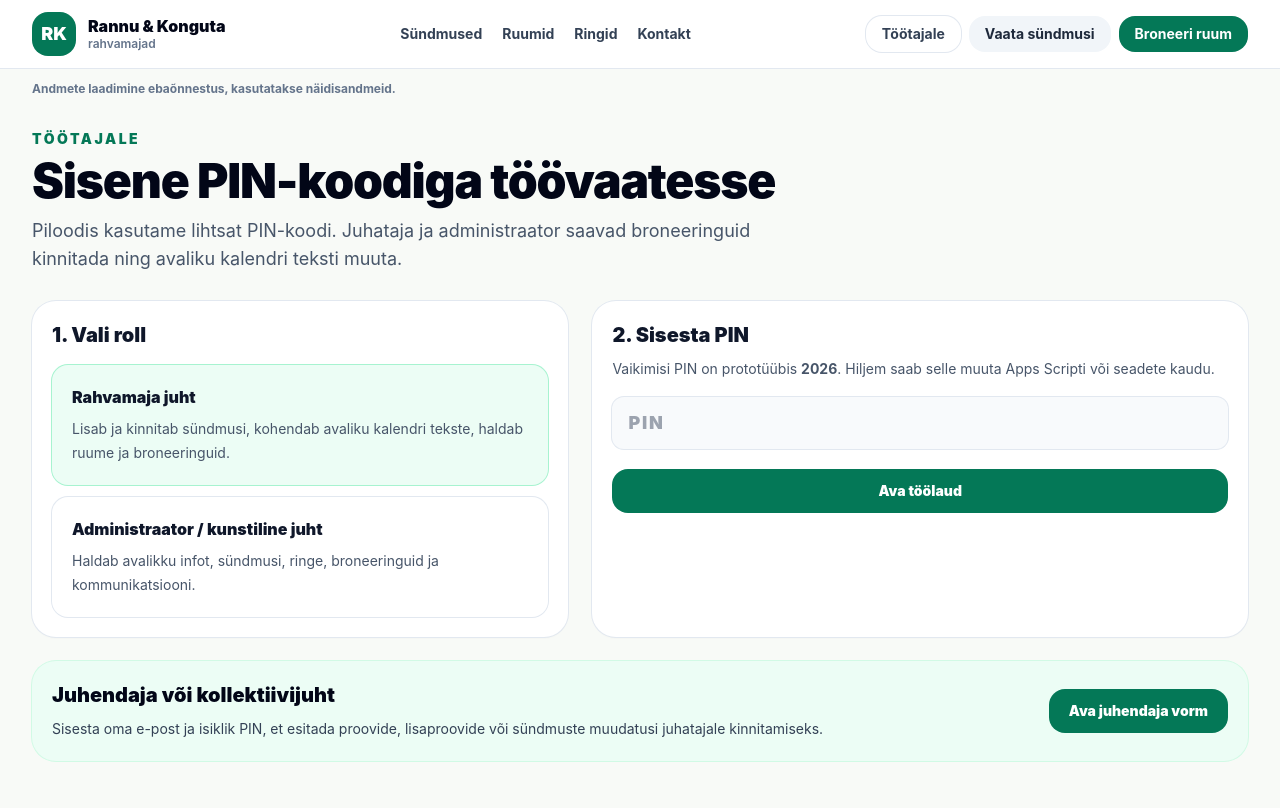
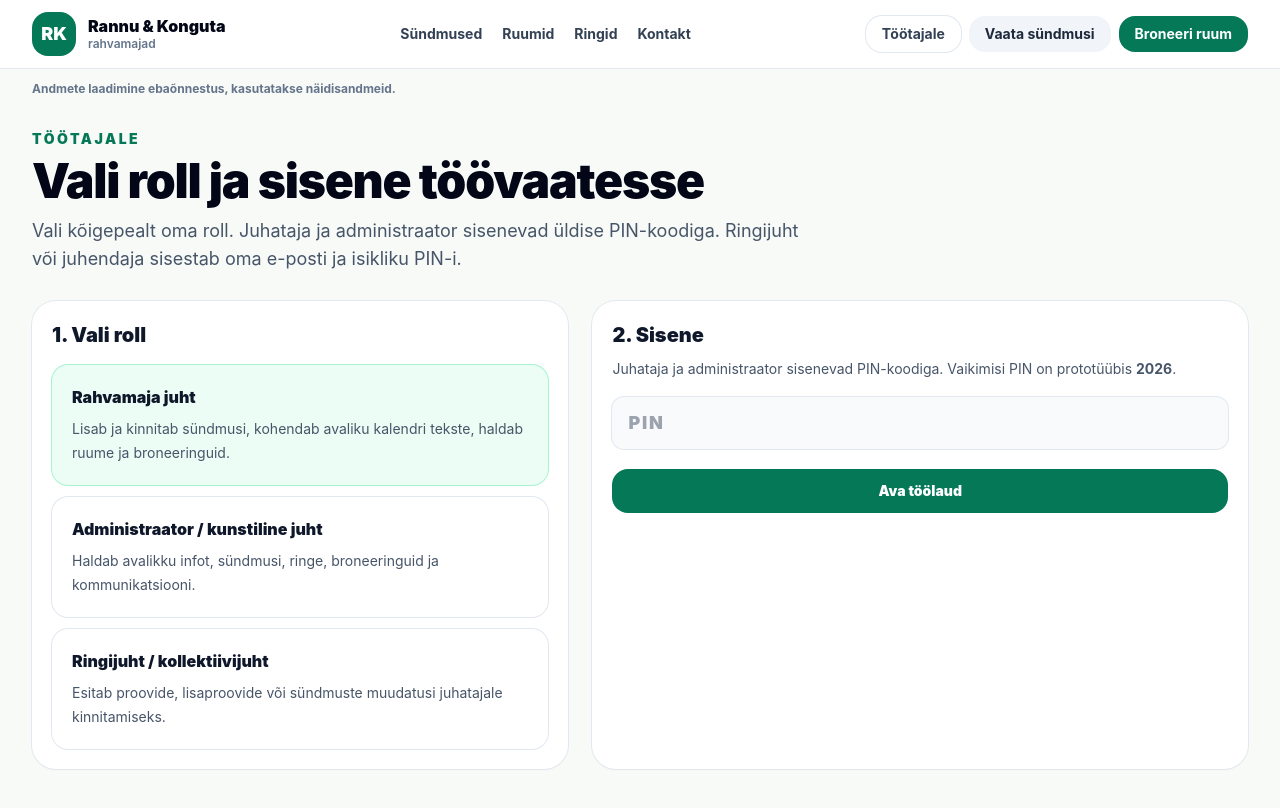
Before and after one commit to meeliskylaots/kultuuripesa, a React (Vite) app: page / in a window 1280 px wide. Both pictures are taken after a click on the button "Töötajale". Shown: the top 808 px of the page. Built offline with nearby package versions, Linux system fonts and the light colour scheme; the HTML template or start-up script is replaced by a standard one.

Commit message:
Add files via upload

```diff
--- a/src/App.jsx
+++ b/src/App.jsx
@@ -790,8 +790,11 @@ function ContactView() {
   return <Page><SectionHeader eyebrow="Kontakt" title="Võta ühendust" text="Kirjuta või helista, kui soovid küsida sündmuse, ringi või ruumi kasutamise kohta." /><div className="grid gap-5 md:grid-cols-3">{['Üldkontakt', 'Rannu rahvamaja', 'Konguta rahvamaja'].map((title, index) => <div key={title} className="rounded-[1.5rem] bg-white p-6 shadow-sm ring-1 ring-slate-200"><h3 className="text-lg font-black">{title}</h3><p className="mt-3 text-slate-600">{index === 0 ? 'kultuur@elva.ee' : index === 1 ? 'Rannu alevik' : 'Annikoru küla'}</p><p className="mt-1 text-slate-600">+372 0000 0000</p><div className="mt-5 flex flex-wrap gap-2"><a href="tel:+37200000000" className="rounded-xl bg-emerald-700 px-4 py-2 text-sm font-black text-white">Helista</a><a href="mailto:kultuur@elva.ee" className="rounded-xl bg-slate-100 px-4 py-2 text-sm font-black text-slate-800">Kirjuta</a></div></div>)}</div></Page>
 }
 
-function LoginView({ setView, selectedRole, setSelectedRole, adminPin, setAdminPin, isAdminUnlocked, setIsAdminUnlocked }) {
+function LoginView({ setView, selectedRole, setSelectedRole, adminPin, setAdminPin, isAdminUnlocked, setIsAdminUnlocked, setInstructorSession }) {
   const [error, setError] = useState('')
+  const [instructorEmail, setInstructorEmail] = useState('')
+  const [instructorPin, setInstructorPin] = useState('')
+  const isInstructorRole = selectedRole === 'collective'
 
   function enterAdmin() {
     if (adminPin === bookingSettings.adminPin) {
@@ -803,44 +806,73 @@ function LoginView({ setView, selectedRole, setSelectedRole, adminPin, setAdminP
     }
   }
 
+  async function enterInstructor() {
+    setError('')
+    const normalizedEmail = instructorEmail.trim().toLowerCase()
+    try {
+      if (bookingSettings.appsScriptUrl) {
+        const data = await jsonp(bookingSettings.appsScriptUrl, { action: 'authInstructor', email: normalizedEmail, pin: instructorPin })
+        if (data?.ok && data.instructor) {
+          setInstructorSession(data.instructor)
+          setView('instructor')
+          return
+        }
+      }
+    } catch (error) {
+      // Kui Apps Scripti kontroll ebaõnnestub, proovime prototüübi kohalikku nimekirja.
+    }
+
+    const local = instructors.find((item) => item.active && item.email.toLowerCase() === normalizedEmail && String(item.pin) === String(instructorPin))
+    if (local) {
+      setInstructorSession(local)
+      setView('instructor')
+    } else {
+      setError('E-post ja PIN ei klapi aktiivse juhendaja andmetega.')
+    }
+  }
+
   return (
     <Page>
-      <SectionHeader eyebrow="Töötajale" title="Sisene PIN-koodiga töövaatesse" text="Piloodis kasutame lihtsat PIN-koodi. Juhataja ja administraator saavad broneeringuid kinnitada ning avaliku kalendri teksti muuta." />
+      <SectionHeader eyebrow="Töötajale" title="Vali roll ja sisene töövaatesse" text="Vali kõigepealt oma roll. Juhataja ja administraator sisenevad üldise PIN-koodiga. Ringijuht või juhendaja sisestab oma e-posti ja isikliku PIN-i." />
       <div className="grid gap-6 lg:grid-cols-[0.9fr_1.1fr]">
         <section className="rounded-[1.5rem] bg-white p-5 shadow-sm ring-1 ring-slate-200">
           <h2 className="text-xl font-black">1. Vali roll</h2>
           <div className="mt-4 grid gap-3">
-            {roles.filter(role => ['director', 'admin'].includes(role.id)).map(role => (
-              <button key={role.id} onClick={() => setSelectedRole(role.id)} className={cx('rounded-2xl p-5 text-left ring-1', selectedRole === role.id ? 'bg-emerald-50 ring-emerald-200' : 'bg-white ring-slate-200')}>
-                <h3 className="font-black">{role.label}</h3>
-                <p className="mt-2 text-sm leading-6 text-slate-600">{role.description}</p>
+            {roles.filter(role => ['director', 'admin', 'collective'].includes(role.id)).map(role => (
+              <button key={role.id} onClick={() => { setSelectedRole(role.id); setError('') }} className={cx('rounded-2xl p-5 text-left ring-1', selectedRole === role.id ? 'bg-emerald-50 ring-emerald-200' : 'bg-white ring-slate-200')}>
+                <h3 className="font-black">{role.id === 'collective' ? 'Ringijuht / kollektiivijuht' : role.label}</h3>
+                <p className="mt-2 text-sm leading-6 text-slate-600">{role.id === 'collective' ? 'Esitab proovide, lisaproovide või sündmuste muudatusi juhatajale kinnitamiseks.' : role.description}</p>
               </button>
             ))}
           </div>
         </section>
         <section className="rounded-[1.5rem] bg-white p-5 shadow-sm ring-1 ring-slate-200">
-          <h2 className="text-xl font-black">2. Sisesta PIN</h2>
-          <p className="mt-2 text-sm leading-6 text-slate-600">Vaikimisi PIN on prototüübis <b>2026</b>. Hiljem saab selle muuta Apps Scripti või seadete kaudu.</p>
-          <input value={adminPin} onChange={(e) => setAdminPin(e.target.value)} type="password" className="mt-4 w-full rounded-xl bg-slate-50 px-4 py-3 text-lg font-black tracking-widest outline-none ring-1 ring-slate-200 focus:ring-2 focus:ring-emerald-500" placeholder="PIN" />
-          {error && <p className="mt-3 rounded-xl bg-rose-50 p-3 text-sm font-bold text-rose-800 ring-1 ring-rose-100">{error}</p>}
-          <button onClick={enterAdmin} className="mt-5 w-full rounded-2xl bg-emerald-700 px-5 py-3 text-sm font-black text-white hover:bg-emerald-800">Ava töölaud</button>
-          {isAdminUnlocked && <button onClick={() => setView('admin')} className="mt-3 w-full rounded-2xl bg-slate-100 px-5 py-3 text-sm font-black text-slate-800">Mine tagasi töölauda</button>}
+          <h2 className="text-xl font-black">2. Sisene</h2>
+          {!isInstructorRole ? (
+            <>
+              <p className="mt-2 text-sm leading-6 text-slate-600">Juhataja ja administraator sisenevad PIN-koodiga. Vaikimisi PIN on prototüübis <b>2026</b>.</p>
+              <input value={adminPin} onChange={(e) => setAdminPin(e.target.value)} type="password" className="mt-4 w-full rounded-xl bg-slate-50 px-4 py-3 text-lg font-black tracking-widest outline-none ring-1 ring-slate-200 focus:ring-2 focus:ring-emerald-500" placeholder="PIN" />
+              {error && <p className="mt-3 rounded-xl bg-rose-50 p-3 text-sm font-bold text-rose-800 ring-1 ring-rose-100">{error}</p>}
+              <button onClick={enterAdmin} className="mt-5 w-full rounded-2xl bg-emerald-700 px-5 py-3 text-sm font-black text-white hover:bg-emerald-800">Ava töölaud</button>
+              {isAdminUnlocked && <button onClick={() => setView('admin')} className="mt-3 w-full rounded-2xl bg-slate-100 px-5 py-3 text-sm font-black text-slate-800">Mine tagasi töölauda</button>}
+            </>
+          ) : (
+            <>
+              <p className="mt-2 text-sm leading-6 text-slate-600">Ringijuht või juhendaja sisestab oma e-posti ja isikliku PIN-i. Vorm avaneb ainult tema lubatud majade ja ruumide jaoks.</p>
+              <Field label="E-post" required><input type="email" className={inputClass} value={instructorEmail} onChange={(e) => setInstructorEmail(e.target.value)} placeholder="juhendaja@email.ee" /></Field>
+              <div className="mt-3"><Field label="Isiklik PIN" required><input type="password" className={inputClass} value={instructorPin} onChange={(e) => setInstructorPin(e.target.value)} placeholder="PIN" /></Field></div>
+              {error && <p className="mt-3 rounded-xl bg-rose-50 p-3 text-sm font-bold text-rose-800 ring-1 ring-rose-100">{error}</p>}
+              <button onClick={enterInstructor} className="mt-5 w-full rounded-2xl bg-emerald-700 px-5 py-3 text-sm font-black text-white hover:bg-emerald-800">Ava juhendaja vorm</button>
+              <p className="mt-4 text-xs leading-5 text-slate-500">Prototüübi näidis: juhendaja@example.com / 4821 või kasitoo@example.com / 7394.</p>
+            </>
+          )}
         </section>
       </div>
-      <section className="mt-6 rounded-[1.5rem] bg-emerald-50 p-5 ring-1 ring-emerald-100">
-        <div className="flex flex-col justify-between gap-3 md:flex-row md:items-center">
-          <div>
-            <h2 className="text-xl font-black text-slate-950">Juhendaja või kollektiivijuht</h2>
-            <p className="mt-2 text-sm leading-6 text-slate-700">Sisesta oma e-post ja isiklik PIN, et esitada proovide, lisaproovide või sündmuste muudatusi juhatajale kinnitamiseks.</p>
-          </div>
-          <button onClick={() => setView('instructor')} className="rounded-2xl bg-emerald-700 px-5 py-3 text-sm font-black text-white hover:bg-emerald-800">Ava juhendaja vorm</button>
-        </div>
-      </section>
     </Page>
   )
 }
 
-function InstructorView({ events, activities, onUsageCreated }) {
+function InstructorView({ events, activities, onUsageCreated, initialInstructor, clearInstructorSession }) {
   const [email, setEmail] = useState('')
   const [pin, setPin] = useState('')
   const [authError, setAuthError] = useState('')
@@ -885,6 +917,7 @@ function InstructorView({ events, activities, onUsageCreated }) {
     setSelectedRoomId('')
     setPin('')
     setMessage('')
+    clearInstructorSession?.()
   }
 
   function allowedRoomsFor(activeInstructor) {
@@ -899,6 +932,12 @@ function InstructorView({ events, activities, onUsageCreated }) {
     setSelectedRoomId(firstRoom.id)
     setForm((current) => ({ ...current, publicTitle: activeInstructor.collective || '', date: current.date || '2026-06-09' }))
   }
+
+  useEffect(() => {
+    if (initialInstructor && !instructor) {
+      enterInstructor(initialInstructor)
+    }
+  }, [initialInstructor?.id])
 
   if (!instructor) {
     return (
@@ -1098,6 +1137,7 @@ export default function App() {
   const [isAdminUnlocked, setIsAdminUnlocked] = useState(false)
   const [sheetUsages, setSheetUsages] = useState([])
   const [bookings, setBookings] = useState([])
+  const [instructorSession, setInstructorSession] = useState(null)
   const [dataStatus, setDataStatus] = useState('Andmeid ei ole veel laaditud.')
 
   async function refreshData() {
@@ -1175,9 +1215,9 @@ export default function App() {
       {view === 'activities' && <ActivitiesView activities={activities} />}
       {view === 'houses' && <HousesView />}
       {view === 'contact' && <ContactView />}
-      {view === 'instructor' && <InstructorView events={events} activities={activities} onUsageCreated={handleUsageCreated} />}
-      {view === 'login' && <LoginView setView={setView} selectedRole={selectedRole} setSelectedRole={setSelectedRole} adminPin={adminPin} setAdminPin={setAdminPin} isAdminUnlocked={isAdminUnlocked} setIsAdminUnlocked={setIsAdminUnlocked} />}
-      {view === 'admin' && (isAdminUnlocked ? <AdminView setView={setView} selectedRole={selectedRole} events={events} activities={activities} bookings={bookings} setBookings={setBookings} refreshData={refreshData} setSheetUsages={setSheetUsages} /> : <LoginView setView={setView} selectedRole={selectedRole} setSelectedRole={setSelectedRole} adminPin={adminPin} setAdminPin={setAdminPin} isAdminUnlocked={isAdminUnlocked} setIsAdminUnlocked={setIsAdminUnlocked} />)}
+      {view === 'instructor' && <InstructorView events={events} activities={activities} onUsageCreated={handleUsageCreated} initialInstructor={instructorSession} clearInstructorSession={() => setInstructorSession(null)} />}
+      {view === 'login' && <LoginView setView={setView} selectedRole={selectedRole} setSelectedRole={setSelectedRole} adminPin={adminPin} setAdminPin={setAdminPin} isAdminUnlocked={isAdminUnlocked} setIsAdminUnlocked={setIsAdminUnlocked} setInstructorSession={setInstructorSession} />}
+      {view === 'admin' && (isAdminUnlocked ? <AdminView setView={setView} selectedRole={selectedRole} events={events} activities={activities} bookings={bookings} setBookings={setBookings} refreshData={refreshData} setSheetUsages={setSheetUsages} /> : <LoginView setView={setView} selectedRole={selectedRole} setSelectedRole={setSelectedRole} adminPin={adminPin} setAdminPin={setAdminPin} isAdminUnlocked={isAdminUnlocked} setIsAdminUnlocked={setIsAdminUnlocked} setInstructorSession={setInstructorSession} />)}
       <MobileNav view={view} setView={setView} />
     </div>
   )
```
